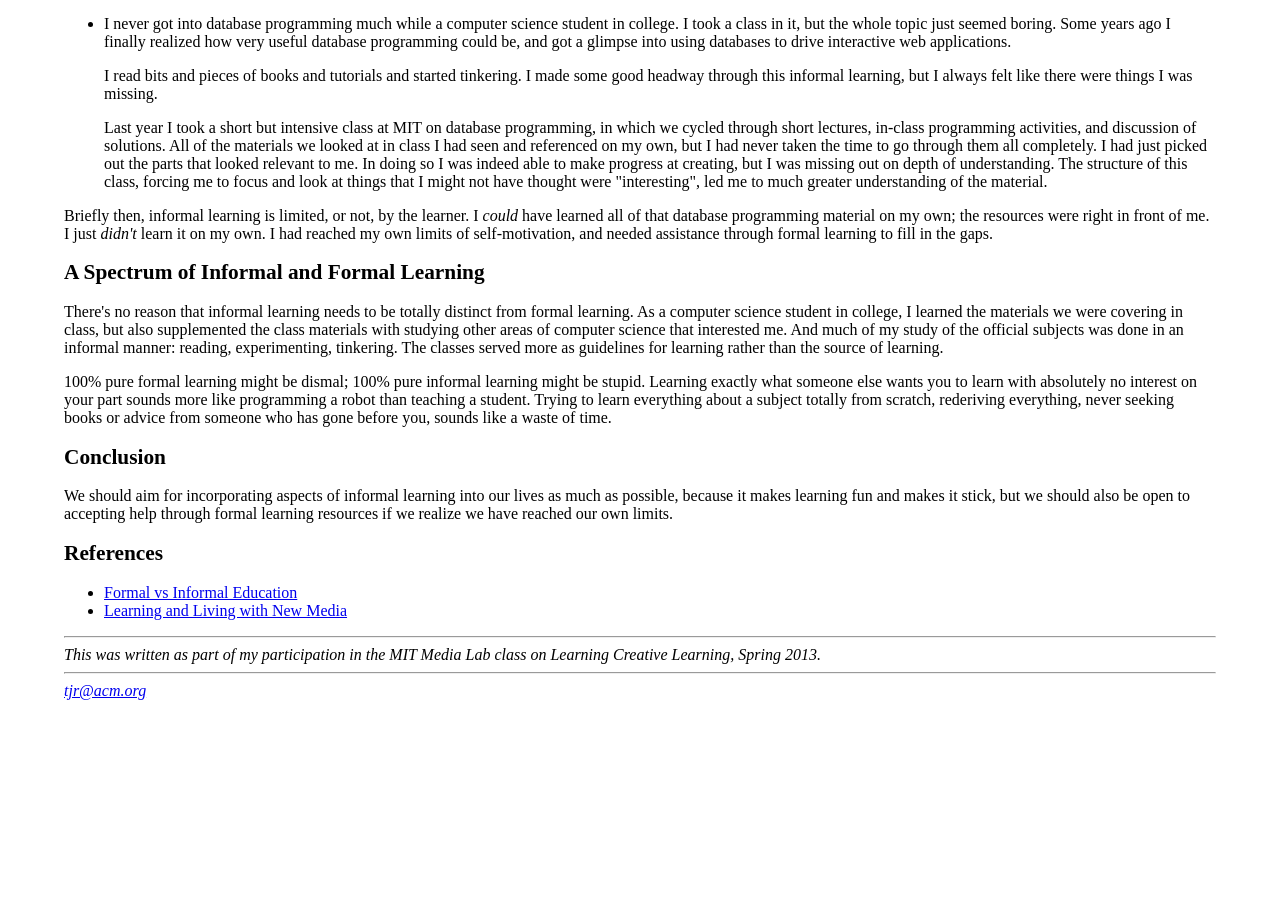
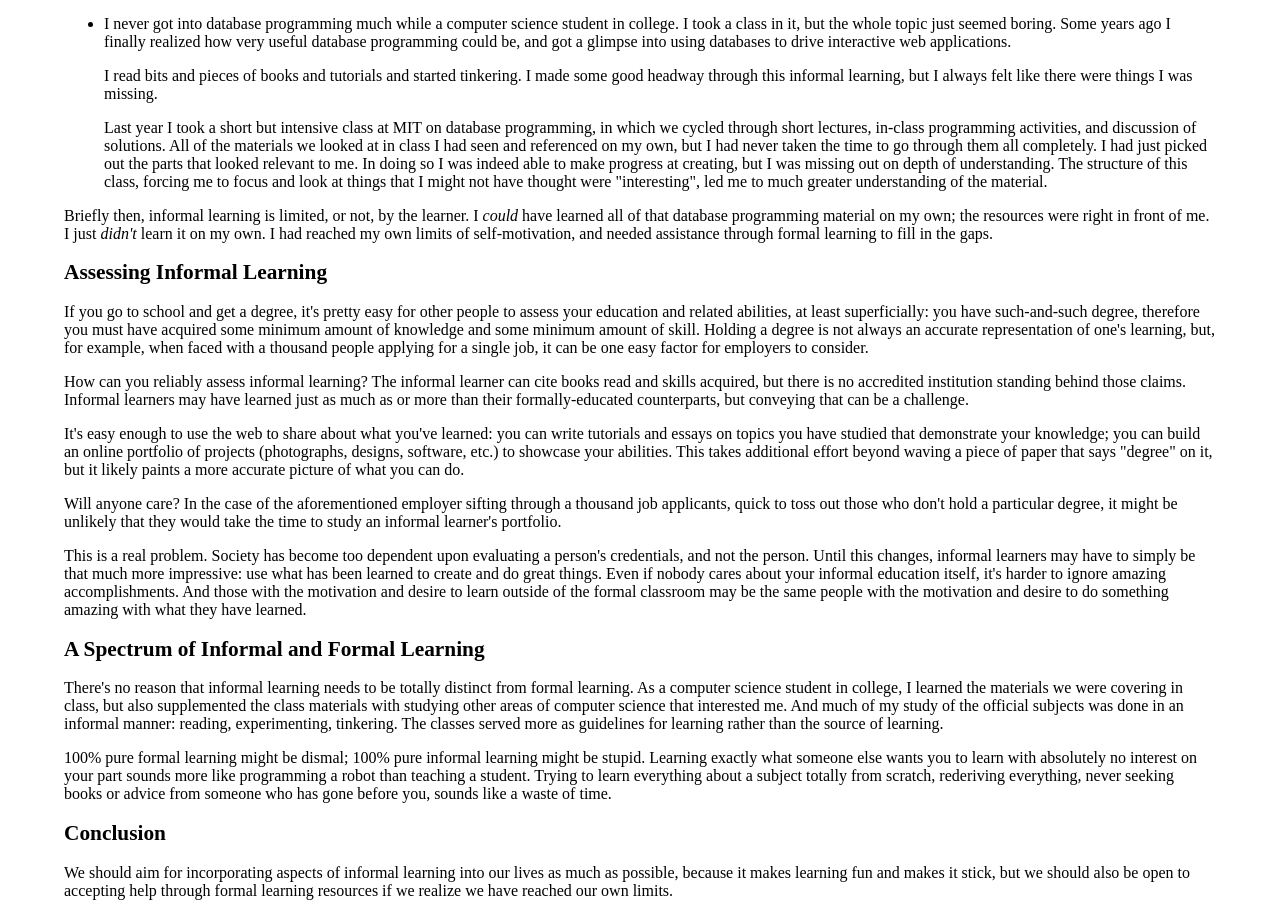
Before and after one commit to tjr/tjr.github.com, a Jekyll site: the page education/informal-learning.html, which Jekyll copies as it is, in a window 1280 px wide and 900 px high, scrolled down 1471 px. Built offline with Jekyll 4.4.1, drawn with Linux system fonts in a browser that asks for light colours; before the commit the page ends 2195 px from its top, so only the background shows below that.

Commit message:
Update education/informal-learning.html

```diff
--- a/education/informal-learning.html
+++ b/education/informal-learning.html
@@ -200,6 +200,49 @@ just <i>didn't</i> learn it on my own. I had reached my own limits of
 self-motivation, and needed assistance through formal learning to fill
 in the gaps.
 
+<h2>Assessing Informal Learning</h2>
+
+<p>
+If you go to school and get a degree, it's pretty easy for other people
+to assess your education and related abilities, at least superficially:
+you have such-and-such degree, therefore you must have acquired some
+minimum amount of knowledge and some minimum amount of skill. Holding
+a degree is not always an accurate representation of one's learning, but,
+for example, when faced with a thousand people applying for a single job,
+it can be one easy factor for employers to consider.
+
+<p>
+How can you reliably assess informal learning? The informal learner
+can cite books read and skills acquired, but there is no accredited
+institution standing behind those claims. Informal learners may have
+learned just as much as or more than their formally-educated counterparts,
+but conveying that can be a challenge.
+
+<p>
+It's easy enough to use the web to share about what you've learned: you
+can write tutorials and essays on topics you have studied that demonstrate
+your knowledge; you can build an online portfolio of projects (photographs,
+designs, software, etc.) to showcase your abilities. This takes additional
+effort beyond waving a piece of paper that says "degree" on it, but it likely
+paints a more accurate picture of what you can do.
+
+<p>
+Will anyone care? In the case of the aforementioned employer sifting through
+a thousand job applicants, quick to toss out those who don't hold a particular
+degree, it might be unlikely that they would take the time to study an
+informal learner's portfolio.
+
+<p>
+This is a real problem. Society has become too dependent upon evaluating a
+person's credentials, and not the person. Until this changes, informal learners
+may have to simply be that much more impressive: use what has been learned to
+create and do great things. Even if nobody cares about your informal education
+itself, it's harder to ignore amazing accomplishments. And those with the
+motivation and desire to learn outside of the formal classroom may be the same
+people with the motivation and desire to do something amazing with what they
+have learned.
+
+
 <h2>A Spectrum of Informal and Formal Learning</h2>
 
 <p>
```
